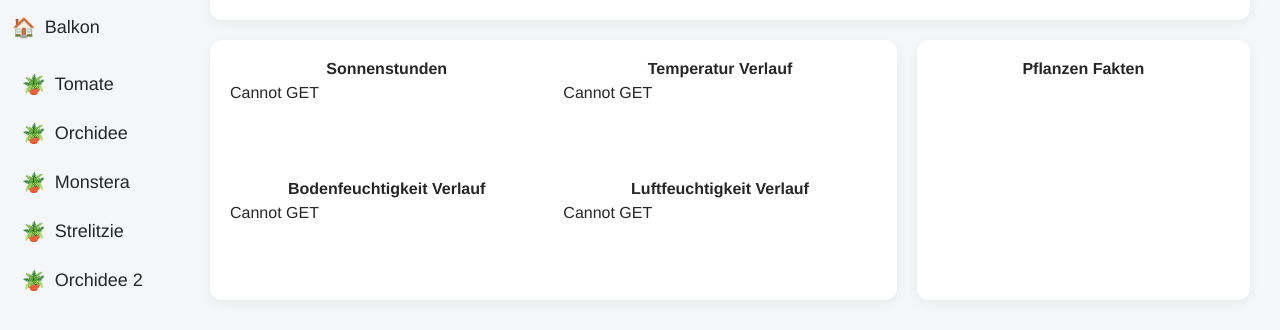
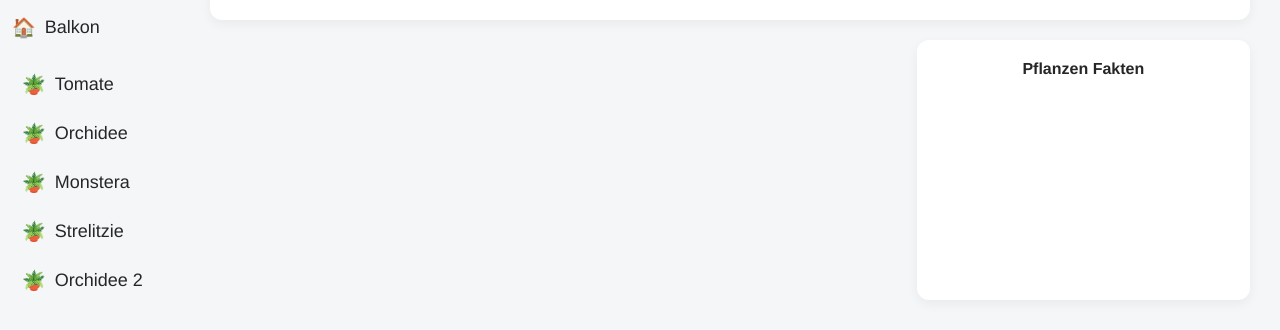
Before and after one commit to OrfKilian/Plantify_API, a Flask app: page /dashboard/wohnzimmer in a window 1280 px wide. Shown: the part 156-486 px from the top of the page. Run offline with Flask 3, Linux system fonts and the light colour scheme; the visitor is signed in with stand-in values (Sample User, id 1).

Commit message:
Remove charts from dashboard

```diff
--- a/Plantify new/plantify/templates/dashboard.html
+++ b/Plantify new/plantify/templates/dashboard.html
@@ -29,24 +29,6 @@
         </table>
     </div>
 
-    <div class="card charts-card">
-        <div class="chart-container">
-            <h3>Sonnenstunden</h3>
-            <div id="plot-sun"></div>
-        </div>
-        <div class="chart-container">
-            <h3>Temperatur Verlauf</h3>
-            <div id="plot-temp"></div>
-        </div>
-        <div class="chart-container">
-            <h3>Bodenfeuchtigkeit Verlauf</h3>
-            <div id="plot-soil"></div>
-        </div>
-        <div class="chart-container">
-            <h3>Luftfeuchtigkeit Verlauf</h3>
-            <div id="plot-air"></div>
-        </div>
-    </div>
 
     <div class="card facts-card" id="facts-box">
         <h3>Pflanzen Fakten</h3>
```
